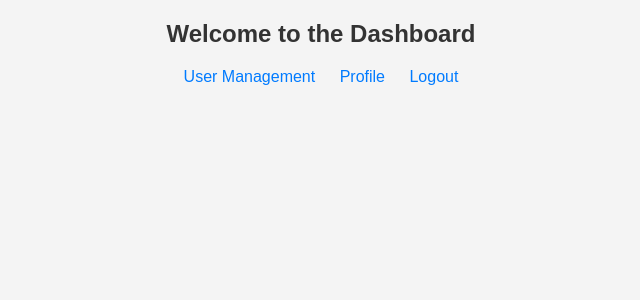
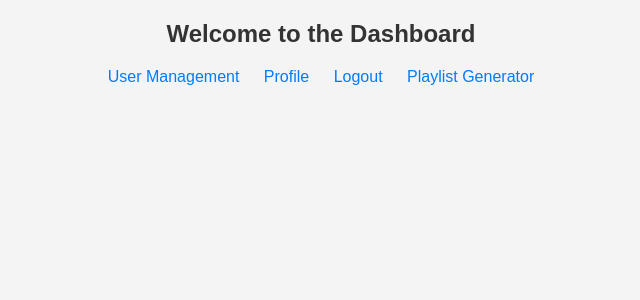
Before and after one commit to ThePagel/yTdL, a Flask app: page /dashboard in a window 1280 px wide. Shown: the top 300 px of the page, without its empty margins (319-959 px from the left). Run offline with Flask 3, Linux system fonts and the light colour scheme; the visitor is signed in with stand-in values (Sample User, id 1).

Commit message:
Update dashboard.html

```diff
--- a/templates/dashboard.html
+++ b/templates/dashboard.html
@@ -12,6 +12,7 @@
         <li><a href="{{ url_for('user_management') }}">User Management</a></li>
         <li><a href="{{ url_for('profile') }}">Profile</a></li>
         <li><a href="{{ url_for('logout') }}">Logout</a></li>
+        <li><a href="{{ url_for('playlist.playlist_generator') }}">Playlist Generator</a></li>
     </ul>
 </body>
 </html>
```
